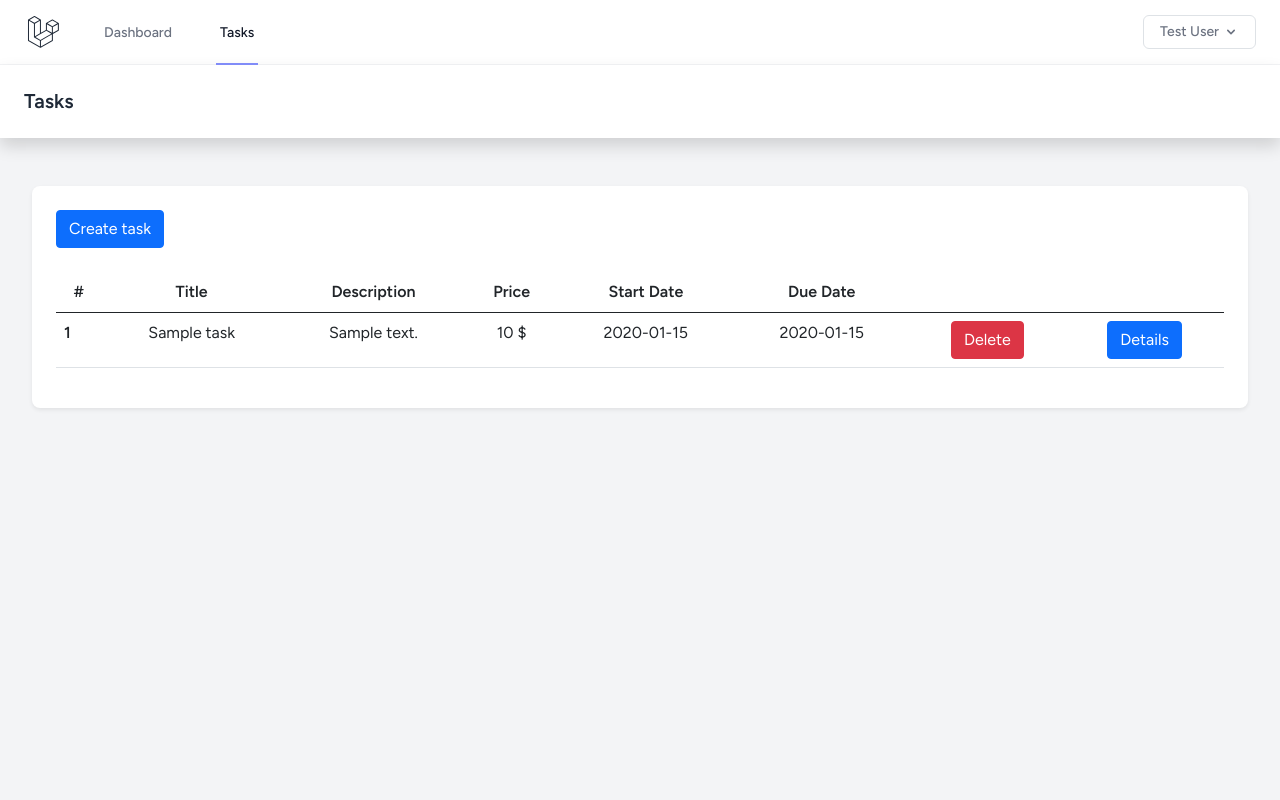
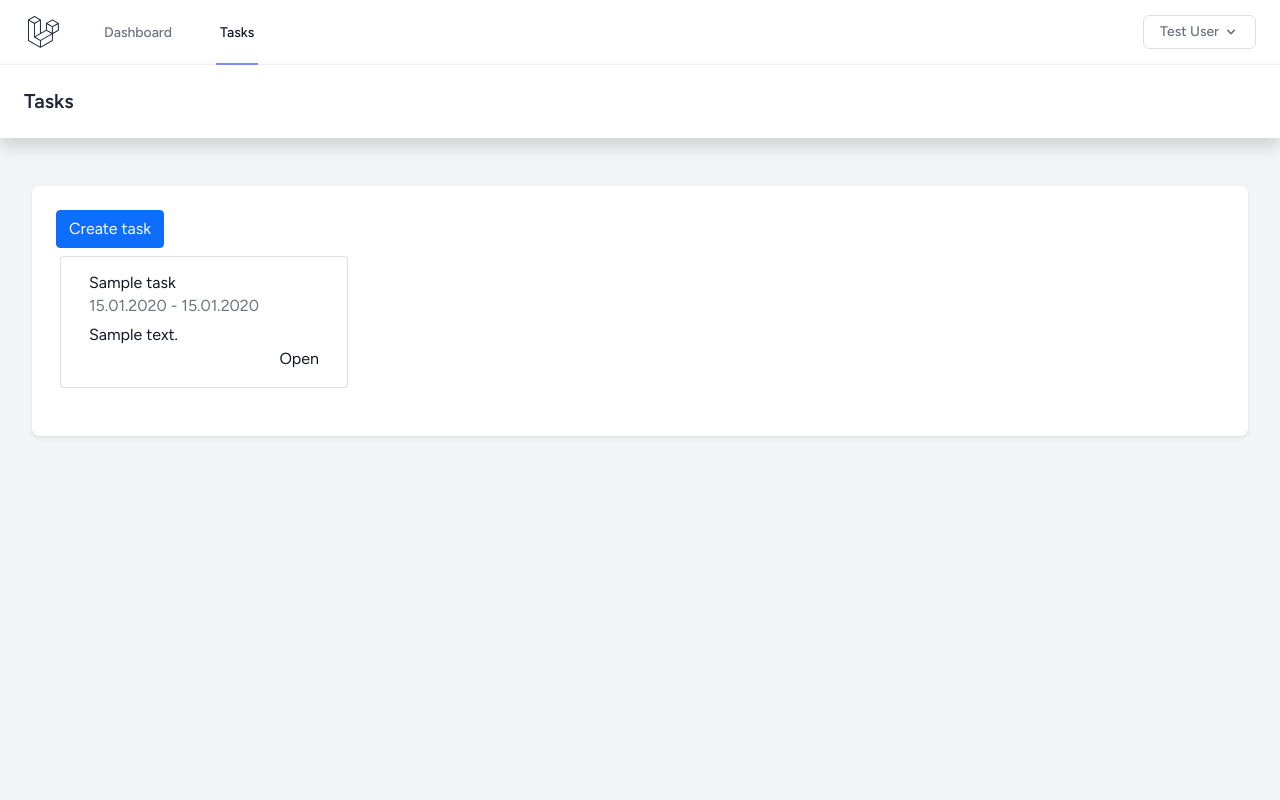
Before and after one commit to IvoOjvan/NaprednoWeb-LV, a Laravel app: page /tasks in a window 1280 px wide. Run offline with Laravel 12, Linux system fonts and the light colour scheme; a user stored in the database is signed in; data comes from the database, SQL or seed files in the repository; tables that the repository leaves empty hold one stand-in row (values such as "Sample post"); style sheets or scripts are compiled from the project's sources.

Commit message:
Update index view to use cards insted of table for tasks. Update Details view with action for deleting task. Update Controller to return to index after deleting task.

```diff
--- a/LV3/projekti/projekti/app/Http/Controllers/TaskController.php
+++ b/LV3/projekti/projekti/app/Http/Controllers/TaskController.php
@@ -56,7 +56,7 @@ class TaskController extends Controller
 
         $this->authorize('destroy', $task);
         $task->delete();
-        return redirect()->back()->with('success', '');
+        return redirect()->route('tasks.index')->with('success', '');
     }
 
     public function details(Request $request, string $task_id)
--- a/LV3/projekti/projekti/resources/views/tasks/index.blade.php
+++ b/LV3/projekti/projekti/resources/views/tasks/index.blade.php
@@ -14,51 +14,27 @@
                     <button type="button" class="btn btn-primary" data-bs-toggle="modal" data-bs-target="#exampleModal">
                         Create task
                     </button>
+                    <div class="row mt-2 mb-2">
+                        @if (count($tasks) > 0)
+                            @foreach ($tasks as $task)
+                                <div class="card ms-3 mb-3" style="width: 18rem;">
+                                    <div class="card-body">
+                                        <h5 class="card-title">{{ $task->title }}</h5>
+                                        <h6 class="card-subtitle mb-2 text-muted">
+                                            {{date('d.m.Y', strtotime($task->start_date)) }} -
+                                            {{date('d.m.Y', strtotime($task->due_date)) }}
+                                        </h6>
+                                        <p class="card-text">{{ $task->description }}</p>
+                                        <div class="row">
+                                            <a href="{{ route('tasks.details', $task->id) }}"
+                                                class="card-link text-end">Open</a>
+                                        </div>
 
-                    <table class="table mt-4">
-                        <thead>
-                            <tr>
-                                <th scope="col" class="text-center">#</th>
-                                <th scope="col" class="text-center">Title</th>
-                                <th scope="col" class="text-center">Description</th>
-                                <th scope="col" class="text-center">Price</th>
-                                <th scope="col" class="text-center">Start Date</th>
-                                <th scope="col" class="text-center">Due Date</th>
-                                <th scope="col" class="text-center"></th>
-                                <th scope="col" class="text-center"></th>
-                            </tr>
-                        </thead>
-                        <tbody>
-                            @if (count($tasks) > 0)
-                                @foreach ($tasks as $task)
-                                    <tr>
-                                        <th scope="row">{{ $task->id }}</th>
-                                        <td class="text-center">{{ $task->title }}</td>
-                                        <td class="text-center">{{ $task->description }}</td>
-                                        <td class="text-center">{{ $task->price }} $</td>
-                                        <td class="text-center">{{ $task->start_date }}</td>
-                                        <td class="text-center">{{ $task->due_date }}</td>
-                                        <td class="text-center">
-                                            @if (Auth::id() === $task->user_id)
-                                                <form action="{{ route("tasks.destroy", $task->id) }}" method="POST">
-                                                    @csrf
-                                                    @method('DELETE')
-                                                    <button type="submit" class="btn btn-danger">Delete</button>
-                                                </form>
-                                            @endif
-                                        </td>
-                                        <td class="text-center">
-                                            <a class="btn btn-primary"
-                                                href="{{ route('tasks.details', $task->id) }}">Details</a>
-                                        </td>
-                                    </tr>
-                                @endforeach
-                            @endif
-                        </tbody>
-                    </table>
-
-
-
+                                    </div>
+                                </div>
+                            @endforeach
+                        @endif
+                    </div>
                 </div>
 
                 <!-- Modal -->
```
Also changed, not shown: LV3/projekti/projekti/resources/views/tasks/details.blade.php (+27 -1 lines).
